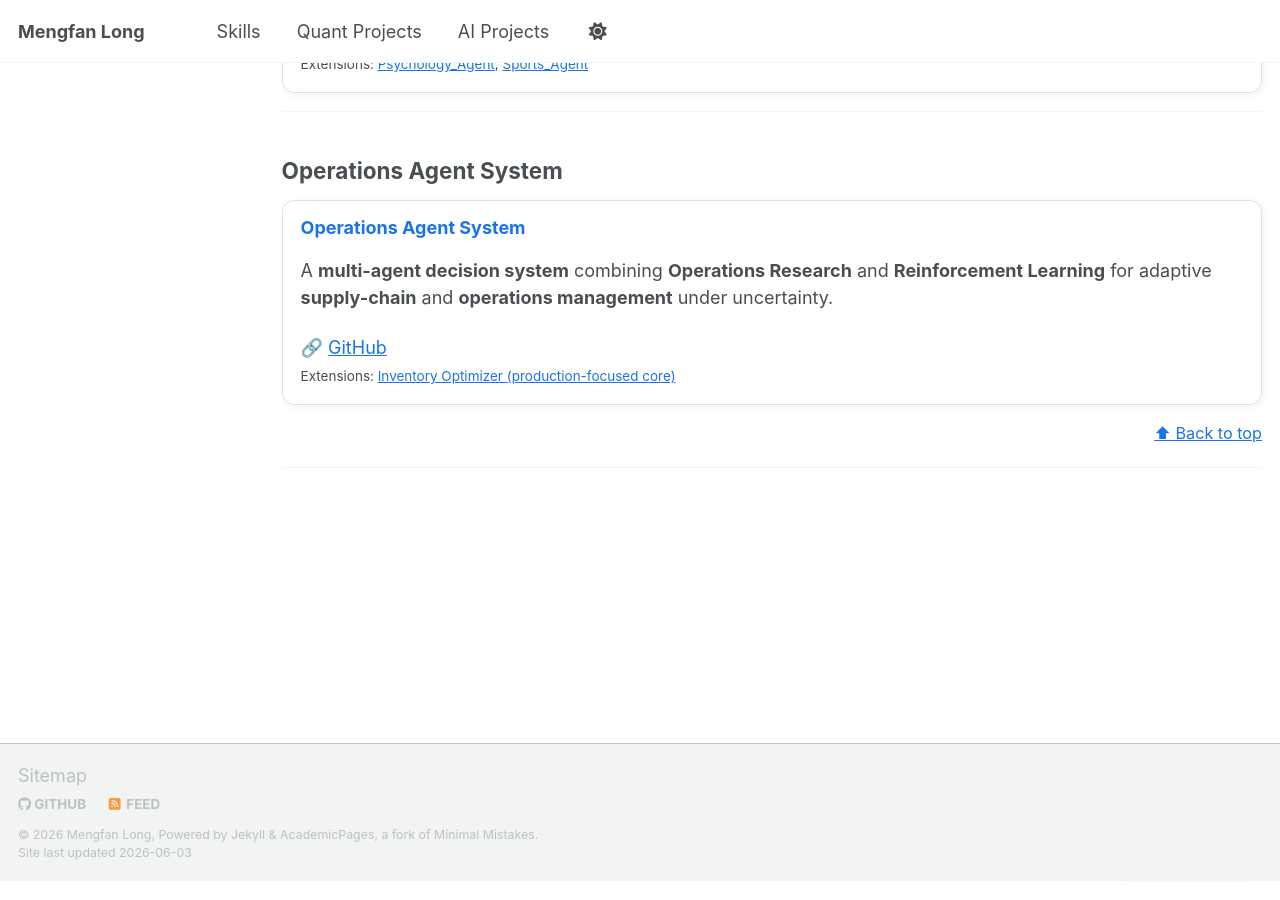
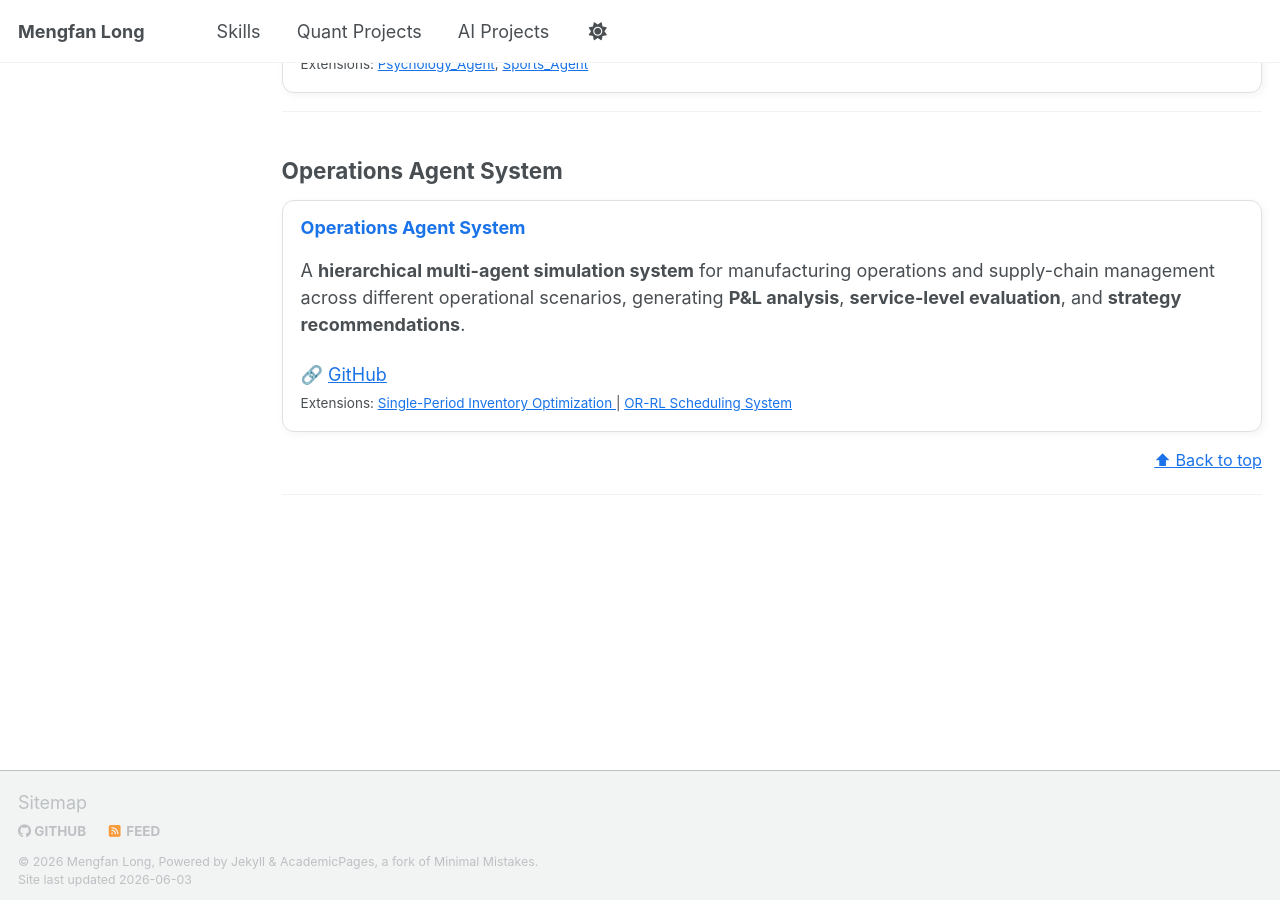
Before and after one commit to kevinlmf/kevinlmf.github.io, a Jekyll site: the page built from _pages/mle-ai-projects.md, in a window 1280 px wide and 900 px high, scrolled down 1101 px. Built offline with Jekyll 4.4.1, drawn with Linux system fonts in a browser that asks for light colours; a script that is not in the unit is left out.

Commit message:
Revise Operations Agent System project description
Updated the description of the Operations Agent System to reflect its focus on manufacturing operations and supply-chain management, including P&L analysis and strategy recommendations.

```diff
--- a/_pages/mle-ai-projects.md
+++ b/_pages/mle-ai-projects.md
@@ -62,20 +62,31 @@ optimization, and full-stack deployment.
 
 ---
 ## Operations Agent System
+
 <div class="proj-card">
   <h3>Operations Agent System</h3>
+
   <p>
-    A <b>multi-agent decision system</b> combining
-    <b>Operations Research</b> and <b>Reinforcement Learning</b>
-    for adaptive <b>supply-chain</b> and <b>operations management</b>
-    under uncertainty.
+    A <b>hierarchical multi-agent simulation system</b>
+    for manufacturing operations and supply-chain management
+    across different operational scenarios,
+    generating <b>P&amp;L analysis</b>,
+    <b>service-level evaluation</b>,
+    and <b>strategy recommendations</b>.
   </p>
-  🔗 <a href="https://github.com/kevinlmf/Operations_Agent_System" target="_blank">GitHub</a><br>
+
+  🔗 <a href="https://github.com/kevinlmf/Operations_Agent_System" target="_blank">
+    GitHub
+  </a><br>
 
   <small>
     Extensions:
-    <a href="https://github.com/kevinlmf/Inventory_Optimizer_System" target="_blank">
-      Inventory Optimizer (production-focused core)
+    <a href="https://github.com/kevinlmf/Single_period_Inventory_Optimization" target="_blank">
+      Single-Period Inventory Optimization
+    </a>
+    |
+    <a href="https://github.com/kevinlmf/OR_RL_Schedule" target="_blank">
+      OR-RL Scheduling System
     </a>
   </small>
 </div>
```
